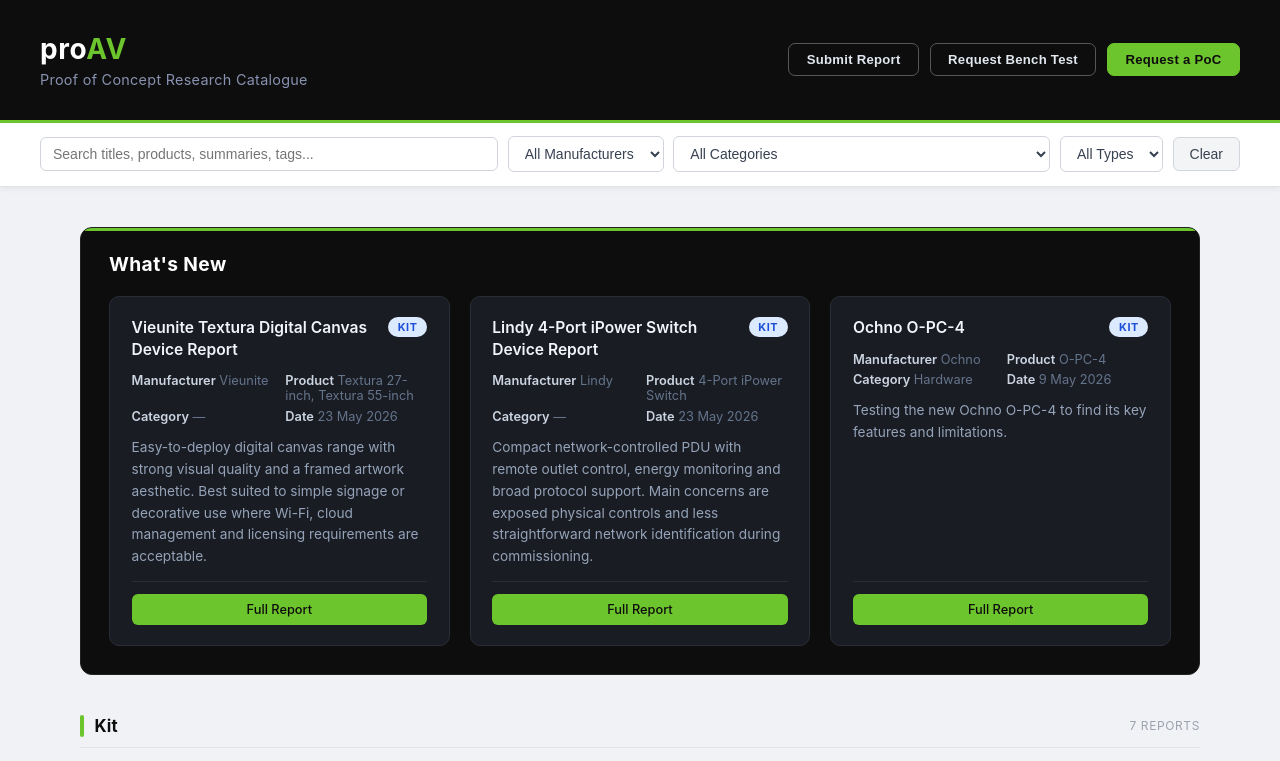
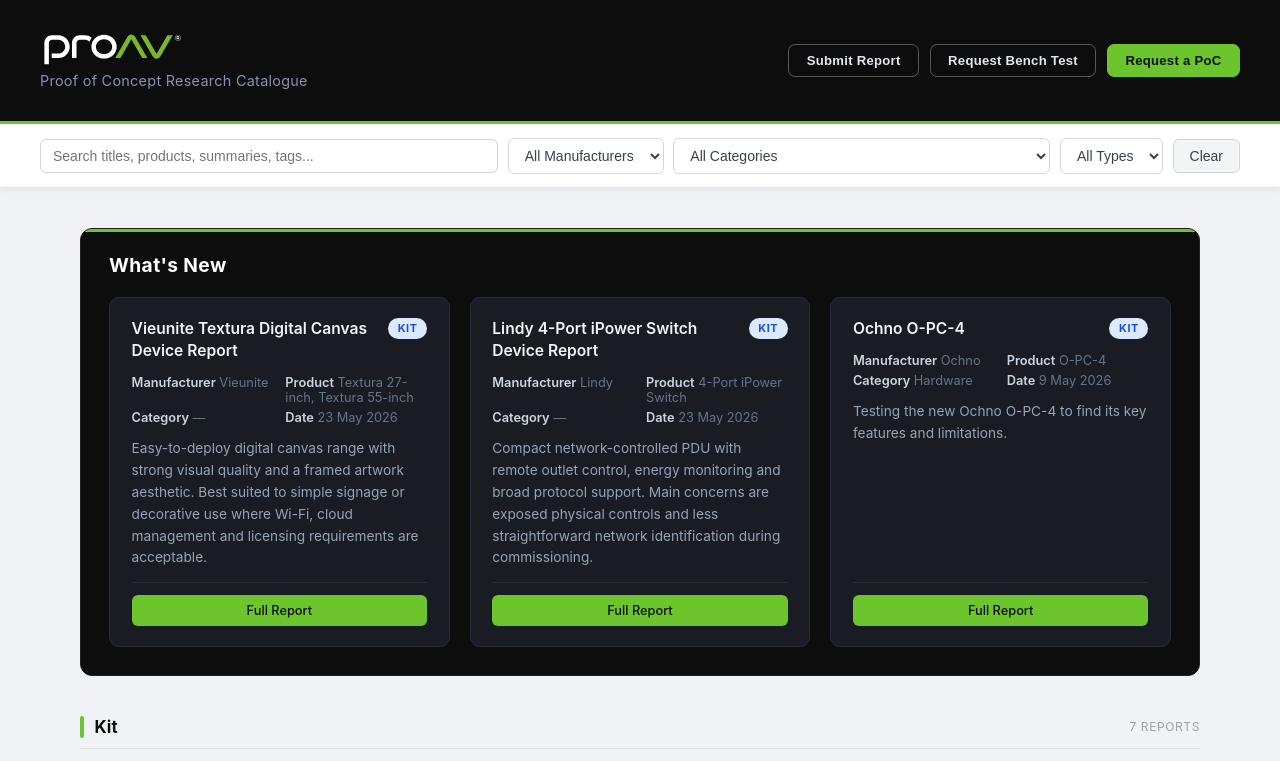
Before and after one commit to inthenomansland/Catalog, a plain HTML site: page index.html in a window 1280 px wide. Shown: the top 761 px of the page. Drawn offline with Linux system fonts and the light colour scheme.

Commit message:
Replace text logo with real proAV SVG logo in header

```diff
--- a/index.html
+++ b/index.html
@@ -11,7 +11,7 @@
     <header>
         <div class="header-inner">
             <div class="header-text">
-                <h1>pro<span style="color:#6DC52D">AV</span></h1>
+                <img src="logo-header.svg" alt="proAV" class="header-logo">
                 <p>Proof of Concept Research Catalogue</p>
             </div>
             <div class="header-actions">
--- a/style.css
+++ b/style.css
@@ -64,10 +64,10 @@ header {
     border-color: #5aad1f;
 }
 
-header h1 {
-    font-size: 1.75rem;
-    font-weight: 700;
-    letter-spacing: 0.02em;
+.header-logo {
+    height: 2.2rem;
+    width: auto;
+    display: block;
 }
 
 header p {
```
Also changed, not shown: admin.html (+1 -1 lines), logo-header.svg (added).
